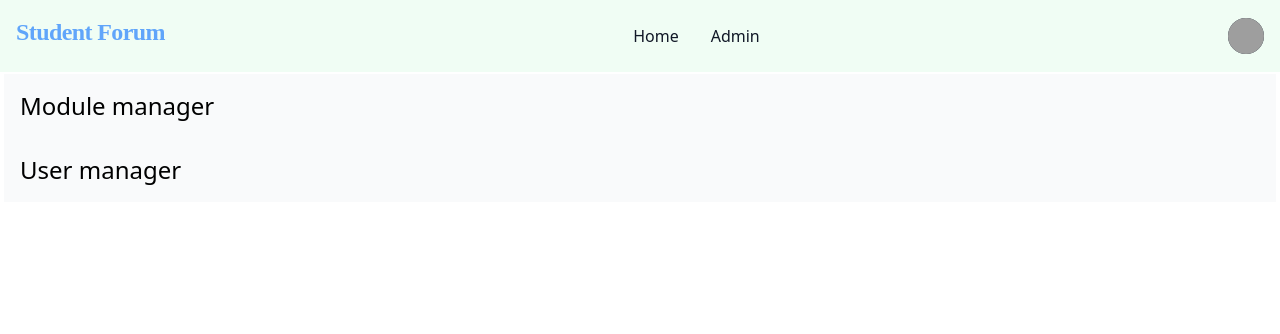
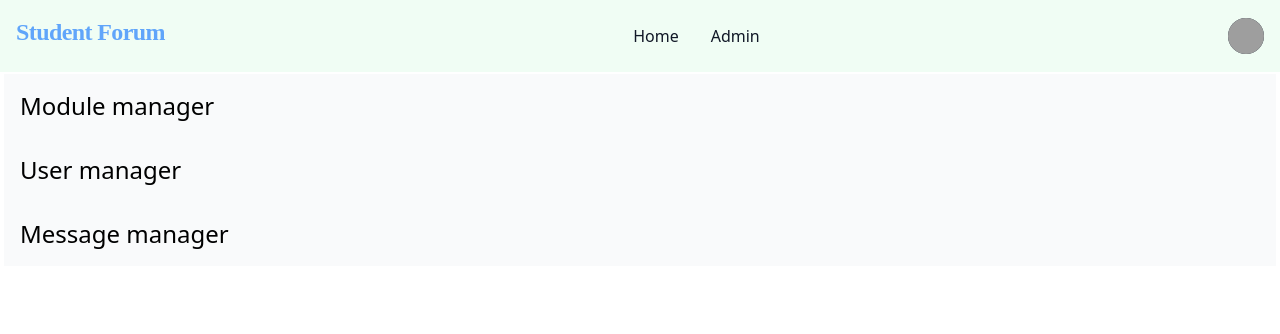
Before and after one commit to phatdtgcs220340/Greenwich-Student-Forum---coursework, a PHP site: page /admin/ in a window 1280 px wide. Shown: the top 334 px of the page. Run offline with PHP 8.4, Linux system fonts and the light colour scheme; the visitor is signed in with stand-in values (Sample User, id 1); some libraries are stand-ins or nearby versions; some web fonts are replaced; grey boxes are pictures that could not be loaded.

Commit message:
add message manager hyperlink

```diff
--- a/src/main/admin/index.php
+++ b/src/main/admin/index.php
@@ -75,5 +75,8 @@
     <div class="mx-1 bg-gray-50 p-4">
         <a class="text-2xl" href="user-manager.php">User manager</a>
     </div>
+    <div class="mx-1 bg-gray-50 p-4">
+        <a class="text-2xl" href="message-manager.php">Message manager</a>
+    </div>
 </body>
 </html>
```
